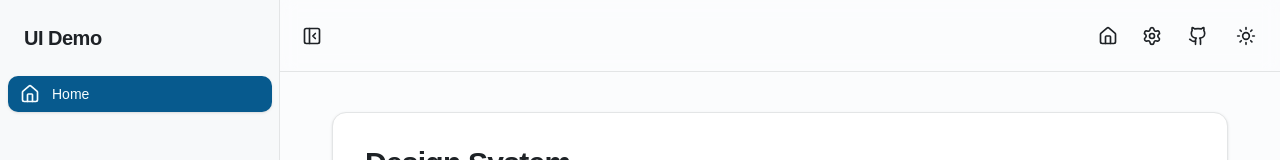
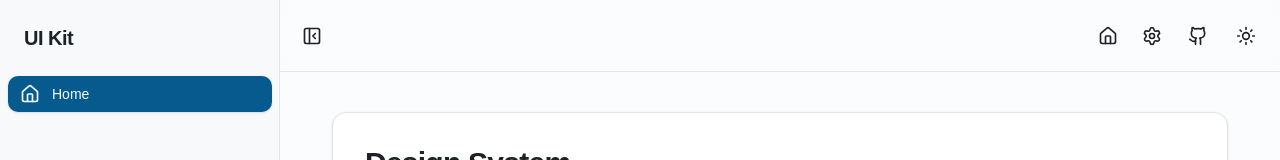
Before and after one commit to stefan8893/ui-demo, a React (Vite) app: page / in a window 1280 px wide. Shown: the top 160 px of the page. Built offline with nearby package versions, Linux system fonts and the light colour scheme.

Commit message:
repo renamed to ui-kit

```diff
--- a/index.html
+++ b/index.html
@@ -7,7 +7,7 @@
       name="viewport"
       content="width=device-width, initial-scale=1, viewport-fit=contain"
     />
-    <title>UI Demo</title>
+    <title>UI Kit</title>
   </head>
   <body>
     <div id="app"></div>
--- a/package.json
+++ b/package.json
@@ -1,5 +1,5 @@
 {
-  "name": "ui-demo",
+  "name": "ui-kit",
   "version": "0.0.0",
   "private": true,
   "type": "module",
--- a/src/components/ui/branding/github-link.tsx
+++ b/src/components/ui/branding/github-link.tsx
@@ -10,7 +10,7 @@ export function GithubLink({ className, ...props }: React.ComponentProps<'a'>) {
       className={cn('cursor-pointer', className)}
     >
       <a
-        href="https://github.com/stefan8893/ui-demo"
+        href="https://github.com/stefan8893/ui-kit"
         target="_blank"
         rel="noreferrer"
         {...props}
--- a/src/layout/sidebar-content.tsx
+++ b/src/layout/sidebar-content.tsx
@@ -6,7 +6,7 @@ export function SidebarContent({ isMobile }: { isMobile?: boolean }) {
     <div className="text-foreground/70 flex h-full flex-col">
       <div className="p-6">
         <h2 className="text-foreground text-xl font-bold tracking-tight">
-          UI Demo
+          UI Kit
         </h2>
       </div>
 
```
Also changed, not shown: .cta.json, 2 other files (tests, documents, lock files or other folders).
